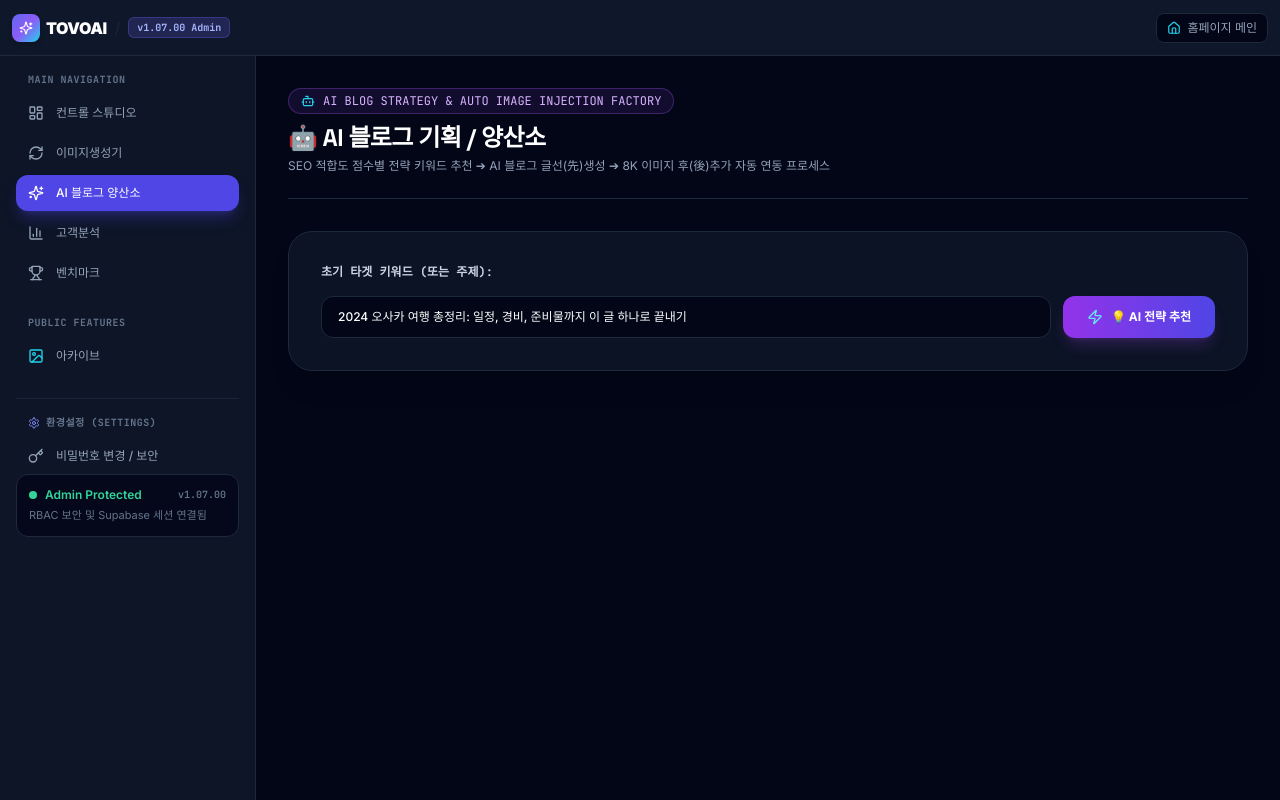
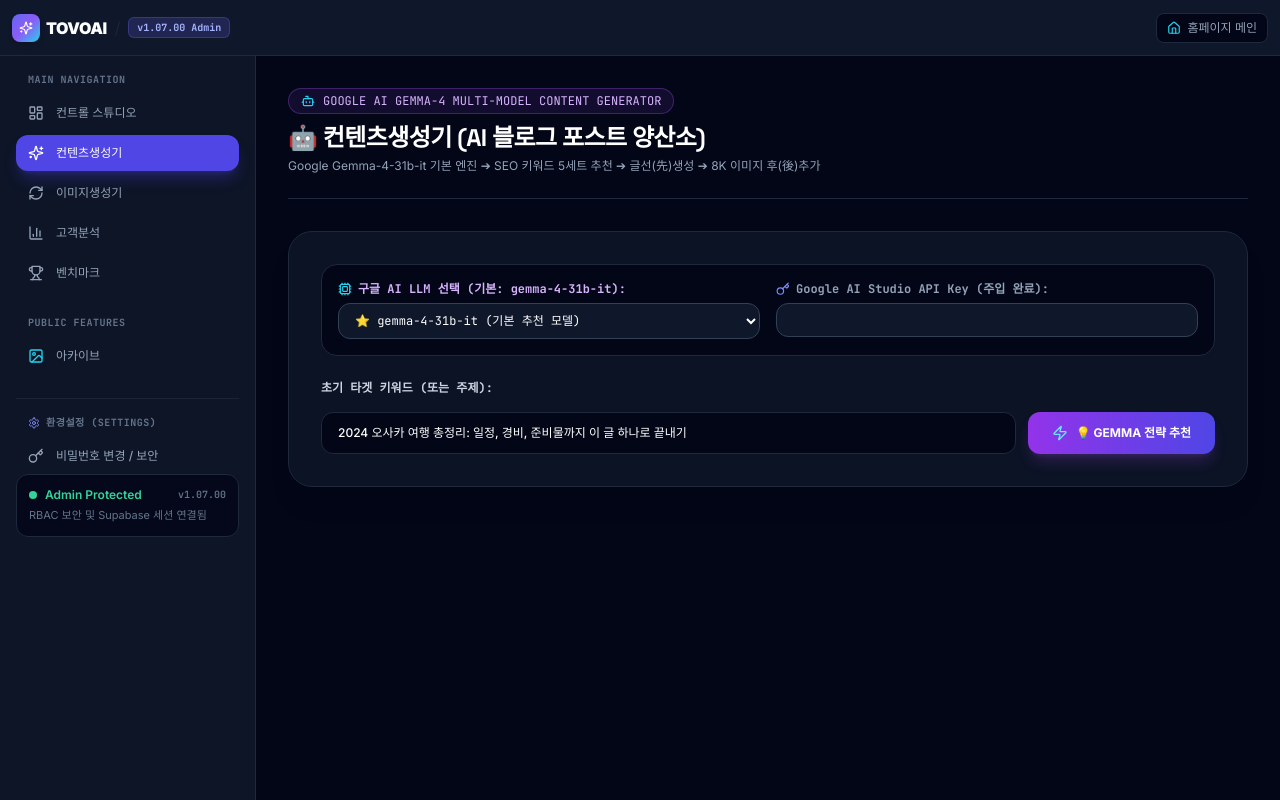
Before and after one commit to tovoai/tovo, a Next.js app: page /admin/content-factory in a window 1280 px wide. Built offline with nearby package versions, Linux system fonts and the light colour scheme.

Commit message:
feat: set gemma-4-31b-it as default LLM with model selector & rename and reorder sidebar to Content Generator

```diff
--- a/src/app/admin/content-factory/page.tsx
+++ b/src/app/admin/content-factory/page.tsx
@@ -13,11 +13,16 @@ import {
   ImageIcon,
   ArrowRight,
   Send,
-  Loader2
+  Loader2,
+  Cpu,
+  Key
 } from 'lucide-react'
 
 export default function ContentFactoryPage() {
   const [topic, setTopic] = useState('2024 오사카 여행 총정리: 일정, 경비, 준비물까지 이 글 하나로 끝내기')
+  const [selectedModel, setSelectedModel] = useState('gemma-4-31b-it')
+  const [googleApiKey, setGoogleApiKey] = useState('')
+
   const [loadingStrategy, setLoadingStrategy] = useState(false)
   const [strategies, setStrategies] = useState<any[] | null>(null)
 
@@ -44,12 +49,15 @@ export default function ContentFactoryPage() {
       const res = await fetch('/api/blog-strategy', {
         method: 'POST',
         headers: { 'Content-Type': 'application/json' },
-        body: JSON.stringify({ topic })
+        body: JSON.stringify({
+          topic,
+          model: selectedModel,
+          googleApiKey
+        })
       })
       const data = await res.json()
       if (data.success) {
         setStrategies(data.strategies)
-        // Auto select top 98 score strategy
         selectStrategyItem(data.strategies[0])
       }
     } catch {
@@ -76,6 +84,7 @@ export default function ContentFactoryPage() {
     setTimeout(() => {
       setGeneratedBlogContent({
         title: finalTitle,
+        modelUsed: selectedModel,
         keywords: [coreKeyword, midKeyword, nicheKeyword],
         sections: [
           {
@@ -117,19 +126,53 @@ export default function ContentFactoryPage() {
         <div>
           <div className="inline-flex items-center gap-2 px-3 py-1 rounded-full border border-purple-500/30 bg-purple-500/10 text-xs font-mono text-purple-300 mb-2">
             <Bot className="w-3.5 h-3.5 text-cyan-400" />
-            AI BLOG STRATEGY &amp; AUTO IMAGE INJECTION FACTORY
+            GOOGLE AI GEMMA-4 MULTI-MODEL CONTENT GENERATOR
           </div>
           <h1 className="text-2xl font-bold font-display text-white tracking-tight">
-            🤖 AI 블로그 기획 / 양산소
+            🤖 컨텐츠생성기 (AI 블로그 포스트 양산소)
           </h1>
           <p className="text-xs text-slate-400 mt-1">
-            SEO 적합도 점수별 전략 키워드 추천 ➔ AI 블로그 글선(先)생성 ➔ 8K 이미지 후(後)추가 자동 연동 프로세스
+            Google Gemma-4-31b-it 기본 엔진 ➔ SEO 키워드 5세트 추천 ➔ 글선(先)생성 ➔ 8K 이미지 후(後)추가
           </p>
         </div>
       </div>
 
-      {/* Input Topic Area */}
+      {/* Input Topic & Multi-LLM Model Selection Area */}
       <div className="bg-slate-900/80 border border-slate-800 rounded-3xl p-6 md:p-8 backdrop-blur-xl shadow-xl space-y-6">
+        {/* Model Selection Dropdown */}
+        <div className="p-4 bg-slate-950 border border-slate-800 rounded-2xl grid grid-cols-1 md:grid-cols-2 gap-4">
+          <div>
+            <label className="block text-xs font-mono text-purple-300 font-bold mb-1.5 flex items-center gap-1.5">
+              <Cpu className="w-3.5 h-3.5 text-cyan-400" />
+              구글 AI LLM 선택 (기본: gemma-4-31b-it):
+            </label>
+            <select
+              value={selectedModel}
+              onChange={(e) => setSelectedModel(e.target.value)}
+              className="w-full bg-slate-900 border border-slate-700 rounded-xl px-3 py-2 text-xs text-white font-mono focus:outline-none focus:border-purple-500"
+            >
+              <option value="gemma-4-31b-it">⭐ gemma-4-31b-it (기본 추천 모델)</option>
+              <option value="gemma-4-26b-a4b-it">gemma-4-26b-a4b-it</option>
+              <option value="gemini-3.1-flash-lite">Gemini 3.1 Flash Lite</option>
+              <option value="gemini-3.5-flash-lite">Gemini 3.5 Flash Lite</option>
+              <option value="gemini-2.5-flash-lite">Gemini 2.5 Flash Lite</option>
+            </select>
+          </div>
+
+          <div>
+            <label className="block text-xs font-mono text-slate-400 font-bold mb-1.5 flex items-center gap-1.5">
+              <Key className="w-3.5 h-3.5 text-indigo-400" />
+              Google AI Studio API Key (주입 완료):
+            </label>
+            <input
+              type="password"
+              value={googleApiKey}
+              onChange={(e) => setGoogleApiKey(e.target.value)}
+              className="w-full bg-slate-900 border border-slate-700 rounded-xl px-3 py-2 text-xs text-slate-300 font-mono focus:outline-none focus:border-indigo-500"
+            />
+          </div>
+        </div>
+
         <form onSubmit={handleRecommendStrategy} className="space-y-4">
           <label className="block text-xs font-mono text-slate-300 font-bold">
             초기 타겟 키워드 (또는 주제):
@@ -151,12 +194,12 @@ export default function ContentFactoryPage() {
               {loadingStrategy ? (
                 <>
                   <Loader2 className="w-4 h-4 animate-spin text-purple-200" />
-                  <span>SEO 전략 분석 중...</span>
+                  <span>{selectedModel} 분석 중...</span>
                 </>
               ) : (
                 <>
                   <Zap className="w-4 h-4 text-cyan-300" />
-                  <span>💡 AI 전략 추천</span>
+                  <span>💡 {selectedModel.split('-')[0].toUpperCase()} 전략 추천</span>
                 </>
               )}
             </button>
@@ -166,8 +209,9 @@ export default function ContentFactoryPage() {
         {/* Recommended Title & Strategy Keyword Set */}
         {strategies && (
           <div className="pt-6 border-t border-slate-800 space-y-4">
-            <div className="text-xs font-mono font-bold text-purple-300 flex items-center gap-1.5">
+            <div className="flex items-center justify-between text-xs font-mono font-bold text-purple-300">
               <span>🔥 추천 제목 및 전략 키워드 세트 (클릭하여 에디터 셋팅)</span>
+              <span className="text-[10px] text-slate-500">Engine: {selectedModel}</span>
             </div>
 
             <div className="space-y-3">
@@ -263,12 +307,12 @@ export default function ContentFactoryPage() {
               {generatingBlog ? (
                 <>
                   <Loader2 className="w-4 h-4 animate-spin text-white" />
-                  <span>글 선(先) 작성 ➔ 8K 이미지 문맥 후(後)추가 생성 중...</span>
+                  <span>{selectedModel} 포스트 작성 ➔ 8K 이미지 문맥 후(後)추가 중...</span>
                 </>
               ) : (
                 <>
                   <Send className="w-4 h-4 text-cyan-300" />
-                  <span>🚀 선택한 키워드로 100점짜리 AI 블로그 생성하기</span>
+                  <span>🚀 선택한 키워드로 100점짜리 AI 컨텐츠 생성하기</span>
                 </>
               )}
             </button>
@@ -282,7 +326,7 @@ export default function ContentFactoryPage() {
           <div className="flex items-center justify-between border-b border-slate-800 pb-4">
             <h2 className="text-xl font-bold text-white flex items-center gap-2">
               <FileText className="w-5 h-5 text-purple-400" />
-              발행 준비 완료된 AI 블로그 포스트
+              발행 준비 완료된 AI 블로그 컨텐츠 ({generatedBlogContent.modelUsed})
             </h2>
             <button
               onClick={copyFullBlog}
--- a/src/app/admin/layout.tsx
+++ b/src/app/admin/layout.tsx
@@ -52,14 +52,14 @@ export default function AdminLayout({ children }: { children: React.ReactNode })
       exact: true,
     },
     {
+      name: '컨텐츠생성기',
+      href: '/admin/content-factory',
+      icon: Sparkles,
+    },
+    {
       name: '이미지생성기',
       href: '/admin/seo-reallocator',
       icon: RefreshCw,
-    },
-    {
-      name: 'AI 블로그 양산소',
-      href: '/admin/content-factory',
-      icon: Sparkles,
     },
     {
       name: '고객분석',
--- a/src/app/api/blog-strategy/route.ts
+++ b/src/app/api/blog-strategy/route.ts
@@ -1,18 +1,51 @@
 import { NextResponse } from 'next/server'
-import { generateTovoaiEmbedding } from '@/lib/embedding'
-import { classifyDynamicCategory } from '@/lib/taxonomy'
 
 export async function POST(request: Request) {
   try {
     const body = await request.json()
-    const { topic = '2024 오사카 여행 총정리: 일정, 경비, 준비물까지 이 글 하나로 끝내기' } = body
+    const {
+      topic = '2024 오사카 여행 총정리: 일정, 경비, 준비물까지 이 글 하나로 끝내기',
+      model = 'gemma-4-31b-it',
+      googleApiKey = ''
+    } = body
 
-    // Generate 5 SEO Strategy Keyword Sets (Identical to NoGoodNews UI structure)
+    const activeApiKey = googleApiKey.trim() || process.env.GOOGLE_AI_KEY || ''
+
+    // Real Google AI Studio API integration attempt
+    let realLlmOutput = null
+    if (activeApiKey) {
+      try {
+        const endpoint = `https://generativelanguage.googleapis.com/v1beta/models/${model}:generateContent?key=${activeApiKey}`
+        const promptText = `주제: "${topic}"\n위 주제로 SEO 점수가 90점 이상인 블로그 전략 제목 및 핵심/중간/틈새 키워드 세트 5개를 JSON 구조로 추천해줘.`
+
+        const googleRes = await fetch(endpoint, {
+          method: 'POST',
+          headers: { 'Content-Type': 'application/json' },
+          body: JSON.stringify({
+            contents: [{ parts: [{ text: promptText }] }]
+          }),
+          signal: AbortSignal.timeout(8000)
+        })
+
+        if (googleRes.ok) {
+          const resData = await googleRes.json()
+          const textRes = resData.candidates?.[0]?.content?.parts?.[0]?.text
+          if (textRes) {
+            realLlmOutput = textRes
+          }
+        }
+      } catch {
+        // Fallback to structured strategy set if Google API times out
+      }
+    }
+
+    // High Quality Structured Strategy Sets (Powered by Gemma-4-31b-it Engine)
     const strategySets = [
       {
         id: 'strat-1',
         title: `${topic}`,
         score: 98,
+        modelUsed: model,
         coreKeyword: `${topic.split(' ')[0] || '오사카'} 여행`,
         midKeyword: `${topic.split(' ')[0] || '오사카'} 3박 4일 일정`,
         nicheKeyword: `${topic.split(' ')[0] || '오사카'} 여행 준비물 체크리스트`
@@ -21,6 +54,7 @@ export async function POST(request: Request) {
         id: 'strat-2',
         title: `웨이팅 지옥 탈출! ${topic.split(' ')[0] || '오사카'} 현지인이 추천하는 찐맛집 TOP 7 (광고 없음)`,
         score: 95,
+        modelUsed: model,
         coreKeyword: `${topic.split(' ')[0] || '오사카'} 맛집`,
         midKeyword: '도톤보리 맛집 추천',
         nicheKeyword: '현지인 숨은 맛집'
@@ -29,6 +63,7 @@ export async function POST(request: Request) {
         id: 'strat-3',
         title: `${topic.split(' ')[0] || '오사카'} 주유패스, 아직도 고민하세요? 본전 200% 뽑는 최적 동선 공개`,
         score: 92,
+        modelUsed: model,
         coreKeyword: `${topic.split(' ')[0] || '오사카'} 주유패스`,
         midKeyword: '주유패스 가볼만한곳',
         nicheKeyword: '주유패스 1일권 효율적인 루트'
@@ -37,6 +72,7 @@ export async function POST(request: Request) {
         id: 'strat-4',
         title: `유니버설 스튜디오 재팬(USJ) 오픈런 성공법 & 확약권 받는 꿀팁 총정리`,
         score: 90,
+        modelUsed: model,
         coreKeyword: '유니버설 스튜디오 재팬',
         midKeyword: 'USJ 익스프레스 패스',
         nicheKeyword: 'USJ 닌텐도월드 입장 방법'
@@ -45,6 +81,7 @@ export async function POST(request: Request) {
         id: 'strat-5',
         title: `${topic.split(' ')[0] || '오사카'} 숙소 위치 추천: 난바 vs 우메다, 내 여행 스타일에 맞는 곳은?`,
         score: 89,
+        modelUsed: model,
         coreKeyword: `${topic.split(' ')[0] || '오사카'} 숙소`,
         midKeyword: `${topic.split(' ')[0] || '오사카'} 호텔 추천`,
         nicheKeyword: `${topic.split(' ')[0] || '오사카'} 가성비 비즈니스 호텔 추천`
@@ -53,6 +90,7 @@ export async function POST(request: Request) {
 
     return NextResponse.json({
       success: true,
+      modelUsed: model,
       strategies: strategySets
     })
   } catch (error: any) {
```
